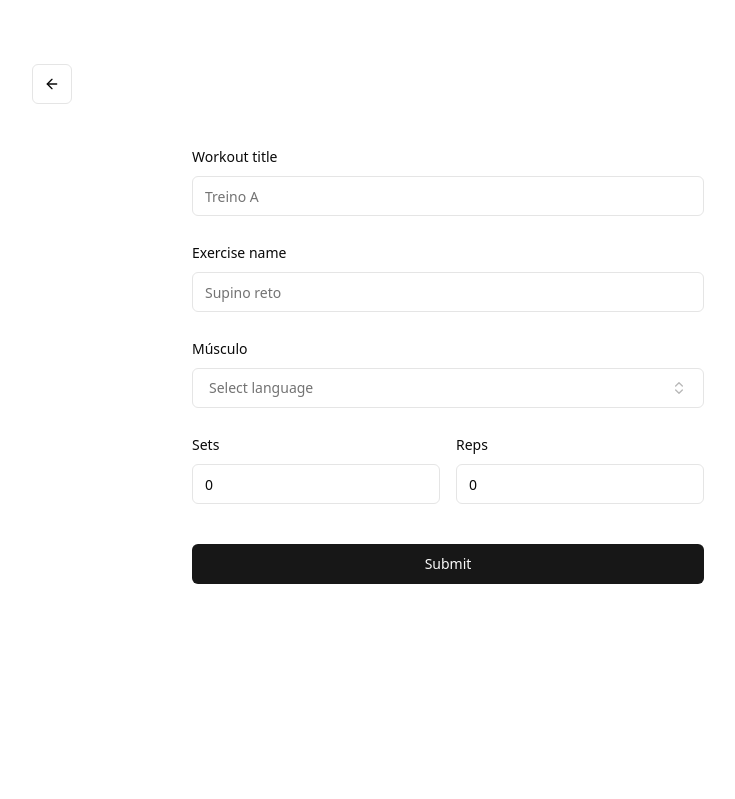
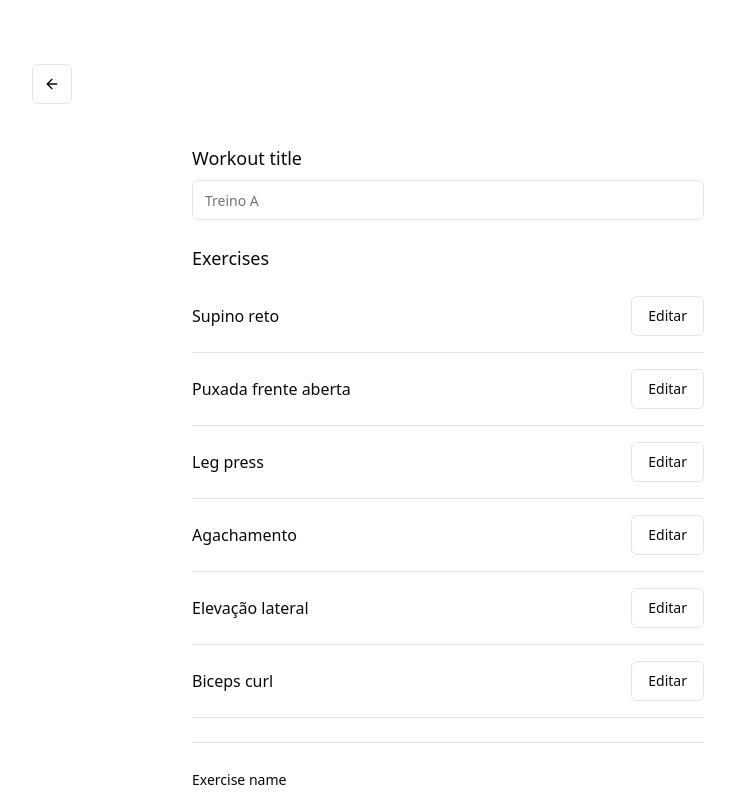
Before and after one commit to katsuragawaa/workout-react, a Next.js app: page /workout/new in a window 1280 px wide. Shown: the top 799 px of the page, without its empty margins (192-927 px from the left). Built offline with nearby package versions, Linux system fonts and the light colour scheme.

Commit message:
Add Separator component and mock exercises to NewWorkout page

```diff
--- a/app/workout/new/page.tsx
+++ b/app/workout/new/page.tsx
@@ -4,6 +4,8 @@ import { MuscleCombobox } from "@/components/muscle-combobox";
 import { Button, buttonVariants } from "@/components/ui/button";
 import { Form, FormControl, FormField, FormItem, FormLabel, FormMessage } from "@/components/ui/form";
 import { Input } from "@/components/ui/input";
+import { Separator } from "@/components/ui/separator";
+import { exercises } from "@/lib/workout-mock";
 import { zodResolver } from "@hookform/resolvers/zod";
 import { ArrowLeft } from "lucide-react";
 import Link from "next/link";
@@ -11,7 +13,7 @@ import { Fragment } from "react";
 import { useForm } from "react-hook-form";
 import { z } from "zod";
 
-export const formSchema = z.object({
+const formSchema = z.object({
   title: z.string().min(2).max(50),
   exercises: z.array(
     z.object({
@@ -29,14 +31,7 @@ export default function NewWorkout() {
     resolver: zodResolver(formSchema),
     defaultValues: {
       title: "",
-      exercises: [
-        {
-          name: "",
-          muscle: "",
-          sets: 0,
-          reps: 0,
-        },
-      ],
+      exercises: exercises,
     },
   });
 
@@ -60,7 +55,7 @@ export default function NewWorkout() {
               name="title"
               render={({ field }) => (
                 <FormItem>
-                  <FormLabel>Workout title</FormLabel>
+                  <FormLabel className="text-lg font-medium">Workout title</FormLabel>
                   <FormControl>
                     <Input placeholder="Treino A" {...field} />
                   </FormControl>
@@ -68,6 +63,26 @@ export default function NewWorkout() {
                 </FormItem>
               )}
             />
+
+            <h3 className="text-lg font-medium">Exercises</h3>
+
+            <div className="space-y-4">
+              {exercises.map((exercise, index) => (
+                <>
+                  <div className="flex flex-row items-center justify-between" key={exercise.id}>
+                    <p>{exercise.name}</p>
+                    <span>
+                      <Button variant="outline" size="default">
+                        Editar
+                      </Button>
+                    </span>
+                  </div>
+                  <Separator />
+                </>
+              ))}
+            </div>
+
+            <hr />
 
             {form.getValues("exercises").map((exercise, index) => (
               <Fragment key={exercise.id || index}>
--- a/components/muscle-combobox.tsx
+++ b/components/muscle-combobox.tsx
@@ -1,4 +1,3 @@
-import { formSchema } from "@/app/workout/new/page";
 import { Button } from "@/components/ui/button";
 import { Command, CommandEmpty, CommandGroup, CommandInput, CommandItem } from "@/components/ui/command";
 import { FormControl } from "@/components/ui/form";
@@ -30,6 +29,20 @@ const muscles = [
   { value: "stretching", label: "Alongamento" },
   { value: "other", label: "Outro" },
 ] as const;
+
+// TODO: delete
+const formSchema = z.object({
+  title: z.string().min(2).max(50),
+  exercises: z.array(
+    z.object({
+      id: z.number().optional(),
+      name: z.string().min(2).max(20),
+      muscle: z.string().min(2).max(20),
+      sets: z.number().min(1).max(5),
+      reps: z.number().min(1).max(30),
+    }),
+  ),
+});
 
 type MuscleComboboxProps = {
   value: string;
```
